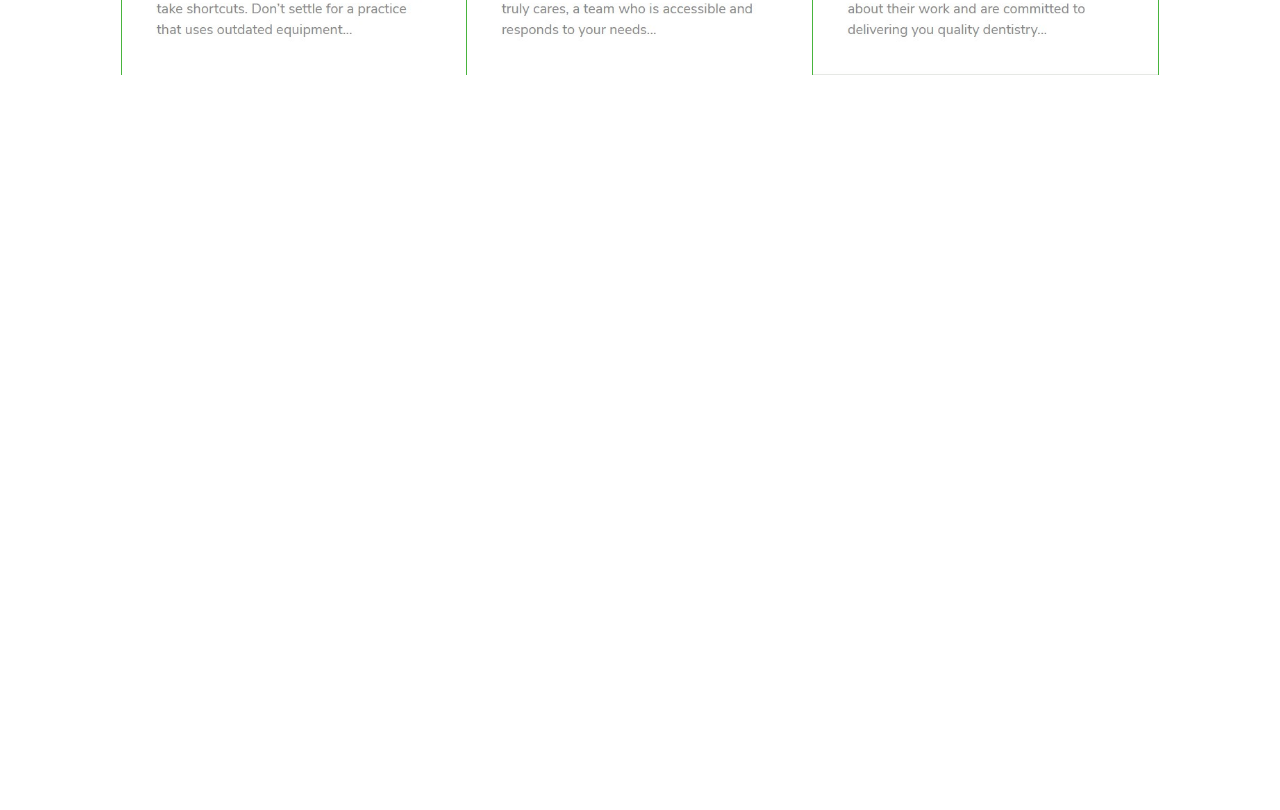
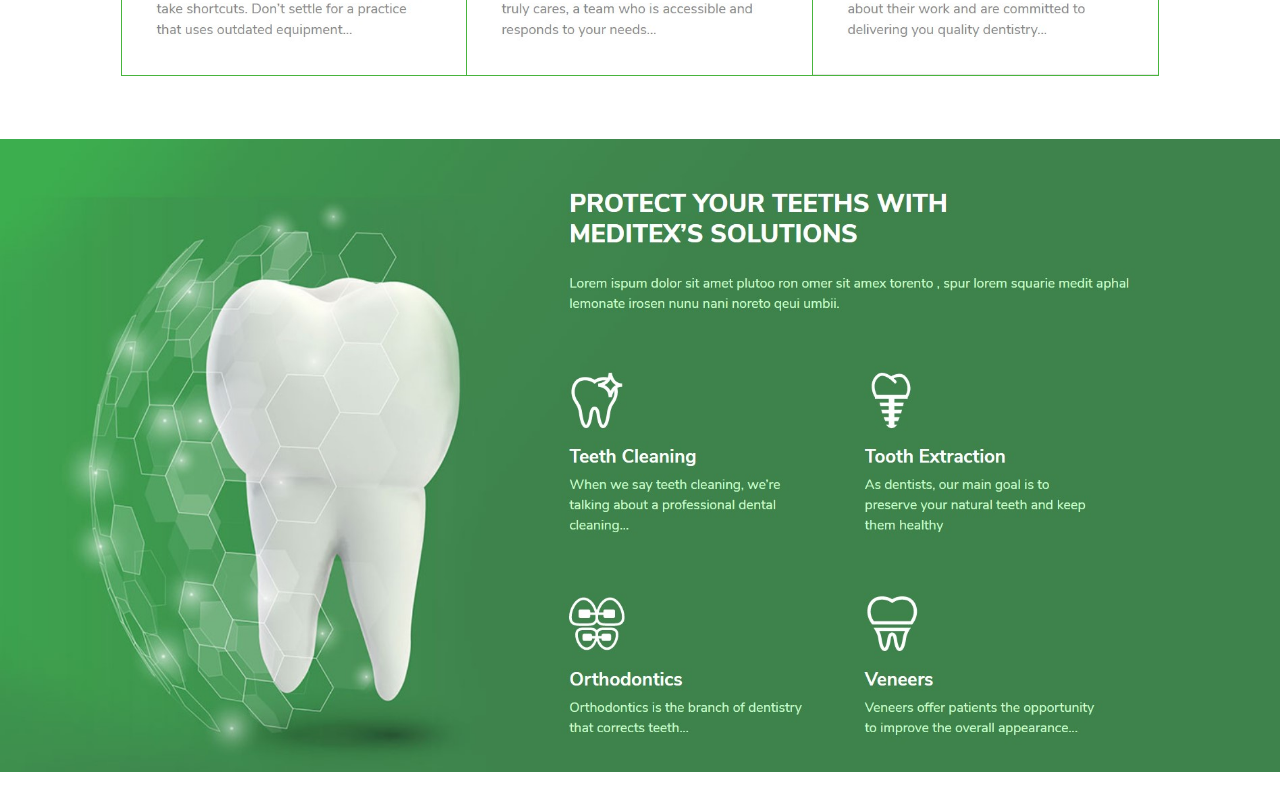
Before and after one commit to bahaadabbagh/dentistLP, a React (Create React App) app: page / in a window 1280 px wide. Shown: the part 1160-1970 px from the top of the page. Before the commit the page ends 1235 px from the top, so only its background shows below. Built offline with nearby package versions, Linux system fonts and the light colour scheme.

Commit message:
addes services and imported slick

```diff
--- a/package.json
+++ b/package.json
@@ -11,7 +11,8 @@
     "react": "^16.13.1",
     "react-bootstrap": "^1.3.0",
     "react-dom": "^16.13.1",
-    "react-scripts": "3.4.3"
+    "react-scripts": "3.4.3",
+    "react-slick": "^0.27.10"
   },
   "scripts": {
     "start": "react-scripts start",
--- a/public/index.html
+++ b/public/index.html
@@ -7,8 +7,10 @@
     <meta name="theme-color" content="#000000" />
     <meta
       name="description"
-      content="Web site created using create-react-app"
+      content="Meditex"
     />
+    <link rel="stylesheet" type="text/css" charset="UTF-8" href="https://cdnjs.cloudflare.com/ajax/libs/slick-carousel/1.6.0/slick.min.css" />
+    <link rel="stylesheet" type="text/css" href="https://cdnjs.cloudflare.com/ajax/libs/slick-carousel/1.6.0/slick-theme.min.css" />
     <link rel="apple-touch-icon" href="%PUBLIC_URL%/logo192.png" />
     <!--
       manifest.json provides metadata used when your web app is installed on a
--- a/src/App.css
+++ b/src/App.css
@@ -66,3 +66,6 @@
 .sellingPoints{
   margin: 0 5%;
 }
+.servicesImg{
+  margin: 5% 0;
+}
--- /dev/null
+++ b/src/components/services.jsx
@@ -0,0 +1,10 @@
+import React from 'react';
+import servicesImg from "../images/services.jpg"
+
+export default function services() {
+    return (
+        <div className="servicesImg">
+           <img src={servicesImg} alt="services" width="100%" />
+        </div>
+    )
+}
--- a/src/containers/Home.jsx
+++ b/src/containers/Home.jsx
@@ -3,6 +3,7 @@
 import HomeCarousel from "../components/HomeCarousel";
 import CallToAction from "../components/callToAction";
 import SellingPoints from '../components/sellingPoints';
+import Services from '../components/services';
 
 export default function Home() {
     return (
@@ -11,6 +12,7 @@
            <HomeCarousel />
            <CallToAction />
            <SellingPoints />
+           <Services />
         </div>
     )
 }
--- a/src/index.js
+++ b/src/index.js
@@ -5,6 +5,8 @@
 'bootstrap-css-only/css/bootstrap.min.css'; import
 'mdbreact/dist/css/mdb.css';
 import App from './App';
+import "~slick-carousel/slick/slick.css";
+import "~slick-carousel/slick/slick-theme.css";
 import * as serviceWorker from './serviceWorker';
 
 ReactDOM.render(
```
Also changed, not shown: 1 other file (tests, documents, lock files or other folders).
